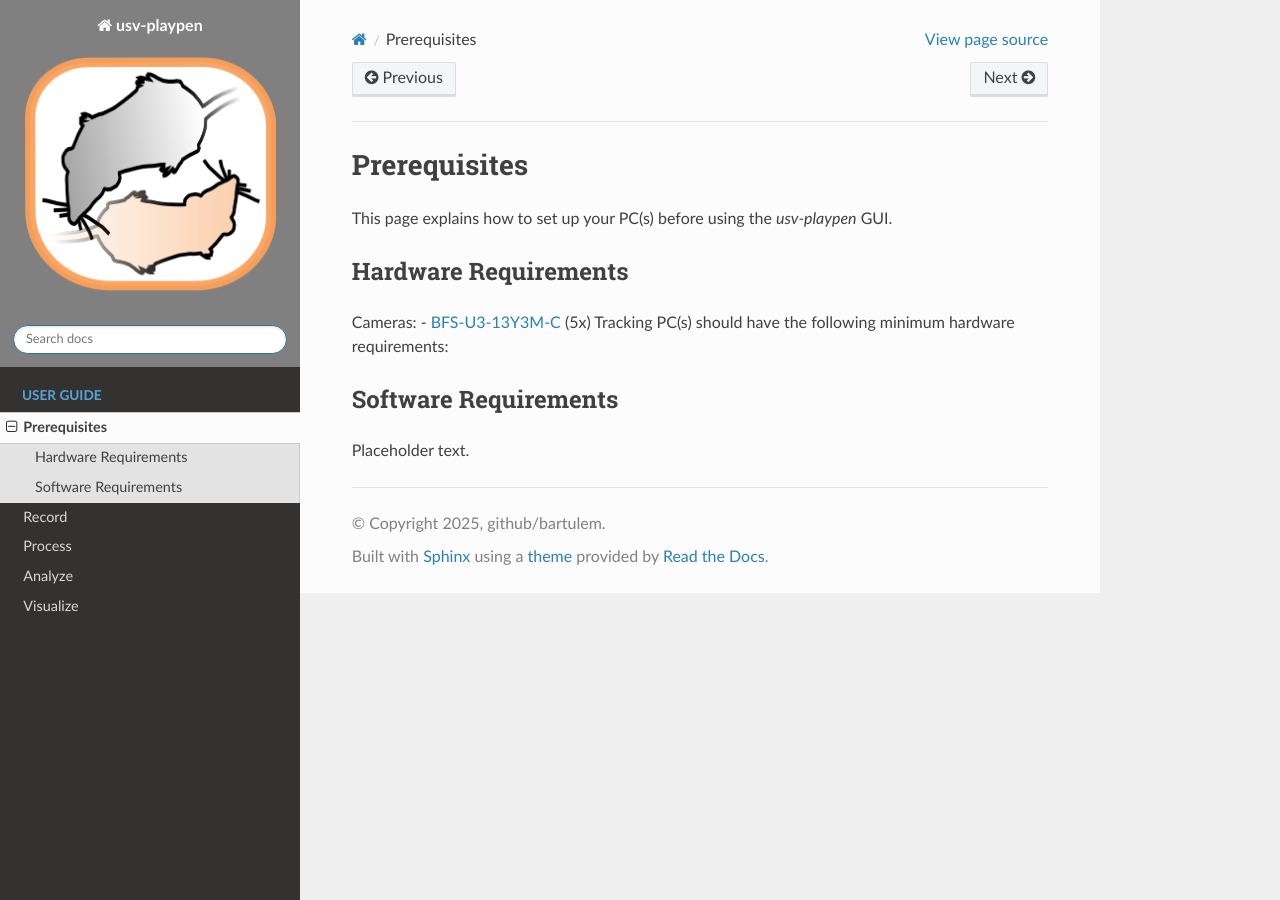
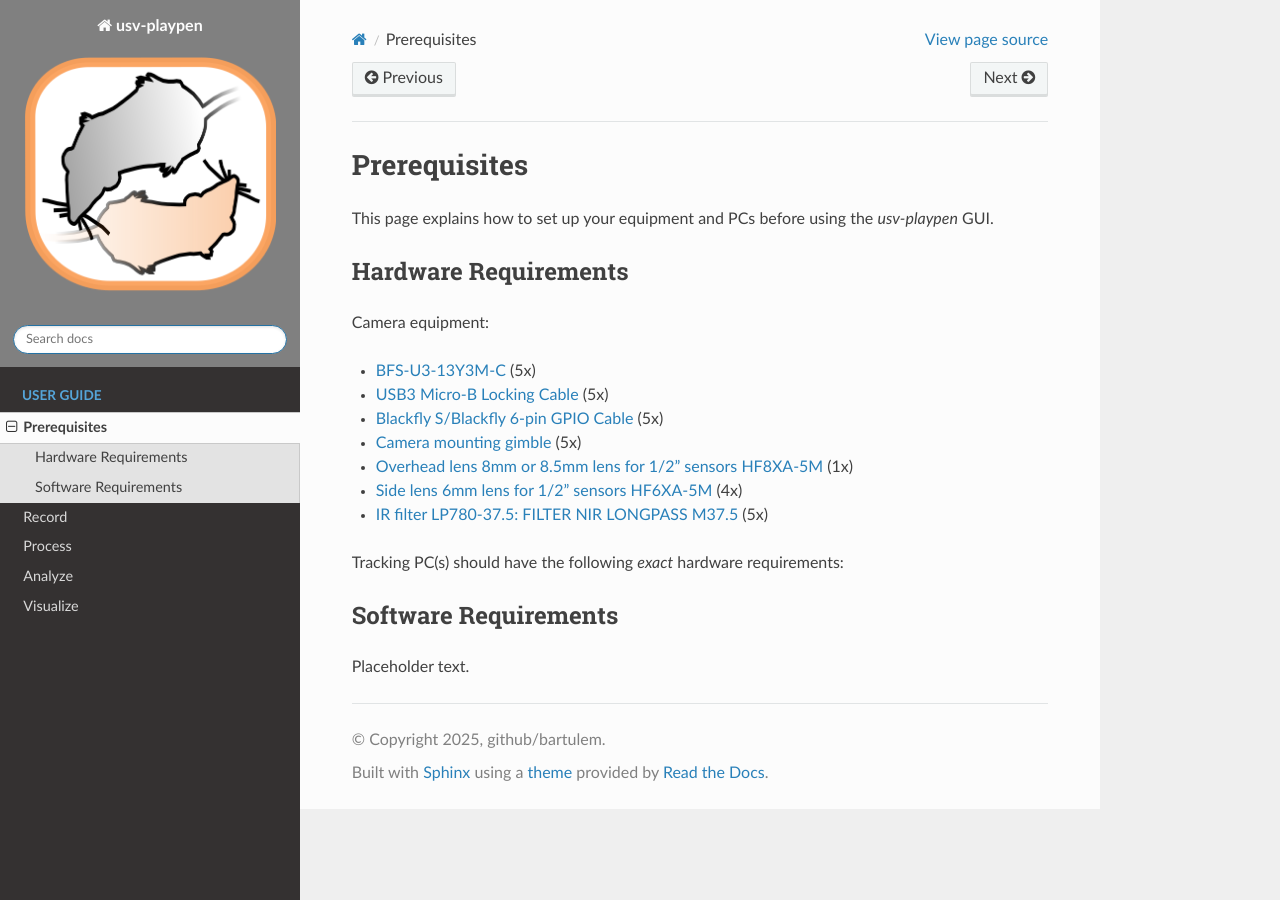
Before and after one commit to bartulem/usv-playpen, a Sphinx documentation site: the page built from docs/Prerequisites.rst, in a window 1280 px wide. Built offline with Sphinx 7.4.7 and the Read the Docs theme 3.1.0, drawn with Linux system fonts in a browser that asks for light colours; pages that are not in the unit, such as notebooks, are missing from menus; the version number is read from the project's files by our own code.

```diff
--- a/docs/Prerequisites.rst
+++ b/docs/Prerequisites.rst
@@ -3,13 +3,20 @@
 Prerequisites
 ==============
 
-This page explains how to set up your PC(s) before using the *usv-playpen* GUI.
+This page explains how to set up your equipment and PCs before using the *usv-playpen* GUI.
 
 Hardware Requirements
 ---------------------
-Cameras:
-- `BFS-U3-13Y3M-C <https://www.teledynevisionsolutions.com/products/blackfly-s-usb3/>`_ (5x)
-Tracking PC(s) should have the following minimum hardware requirements:
+Camera equipment:
+
+* `BFS-U3-13Y3M-C <https://www.teledynevisionsolutions.com/products/blackfly-s-usb3/>`_ (5x)
+* `USB3 Micro-B Locking Cable <https://www.teledynevisionsolutions.com/products/usb-3.1-locking-cable/?model=ACC-01-2300&segment=iis&vertical=machine%20vision/>`_ (5x)
+* `Blackfly S/Blackfly 6-pin GPIO Cable <https://www.edmundoptics.com/p/blackflyreg-6-pin-gpio-hirose-connector-45m-cable/30350/>`_ (5x)
+* `Camera mounting gimble <https://www.digikey.com/en/products/detail/panavise/851-00/2602033>`_ (5x)
+* `Overhead lens 8mm or 8.5mm lens for 1/2" sensors HF8XA-5M <https://www.rmaelectronics.com/fujinon-hf8xa-5m/>`_ (1x)
+* `Side lens 6mm lens for 1/2" sensors HF6XA-5M <https://www.rmaelectronics.com/fujinon-hf6xa-5m/>`_ (4x)
+* `IR filter LP780-37.5: FILTER NIR LONGPASS M37.5 <https://midopt.com/filters/lp780/>`_ (5x)
+Tracking PC(s) should have the following *exact* hardware requirements:
 
 Software Requirements
 ---------------------
```
Also changed, not shown: 2 other files.
